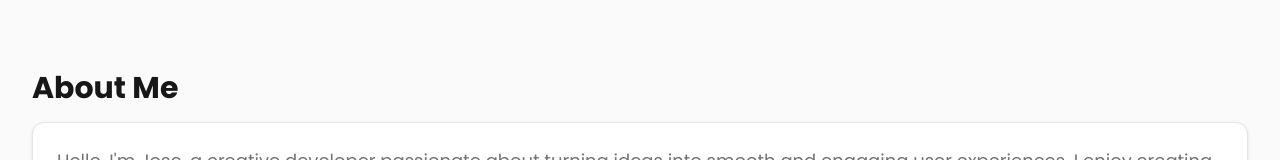
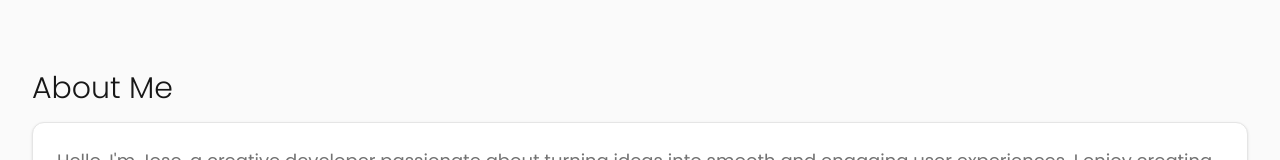
Before and after one commit to j0sep0z0/portfolio, a Next.js app: page / in a window 1280 px wide. Shown: the part 482-642 px from the top of the page. Built offline with nearby package versions, Linux system fonts and the light colour scheme.

Commit message:
Update section title styles for improved typography

```diff
--- a/src/app/globals.css
+++ b/src/app/globals.css
@@ -97,5 +97,5 @@ body {
 }
 
 .section-title {
-  @apply mb-4 text-3xl font-bold text-primary;
+  @apply mb-4 text-3xl font-light text-primary;
 }
```
